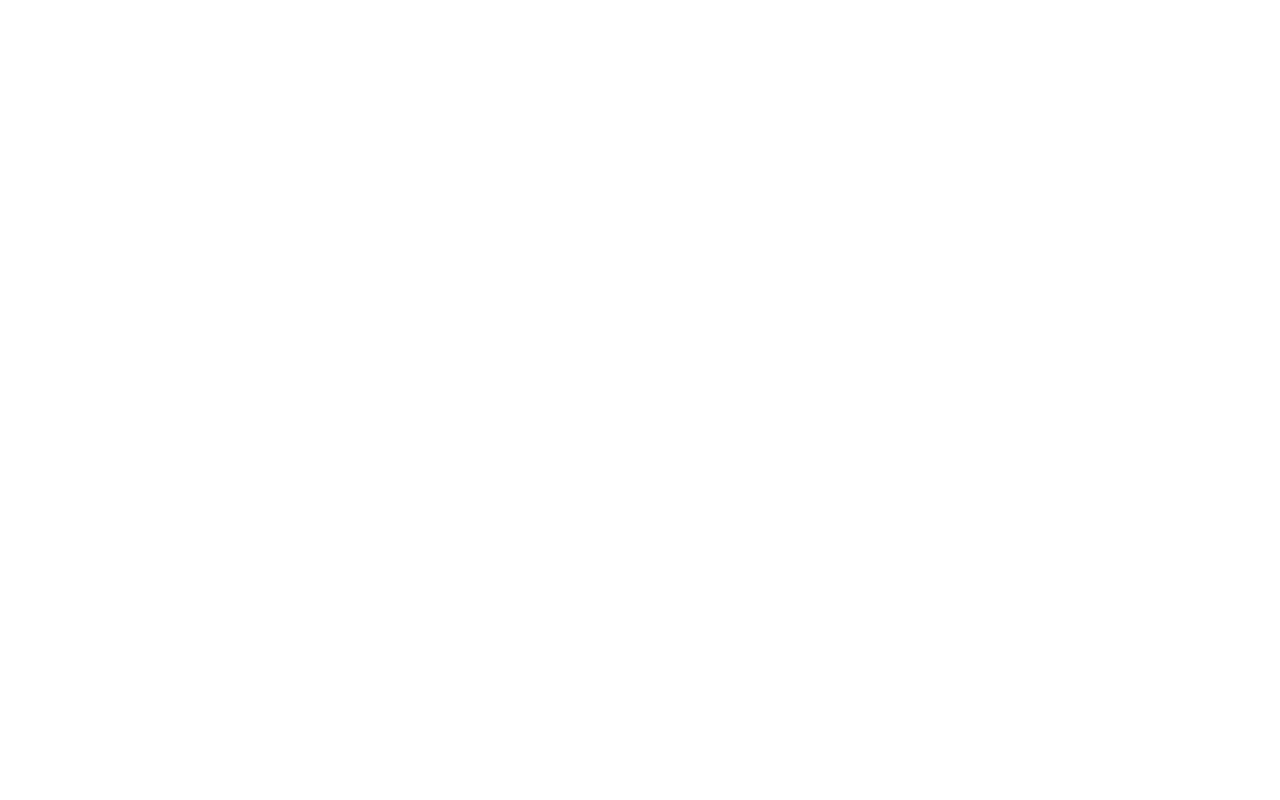
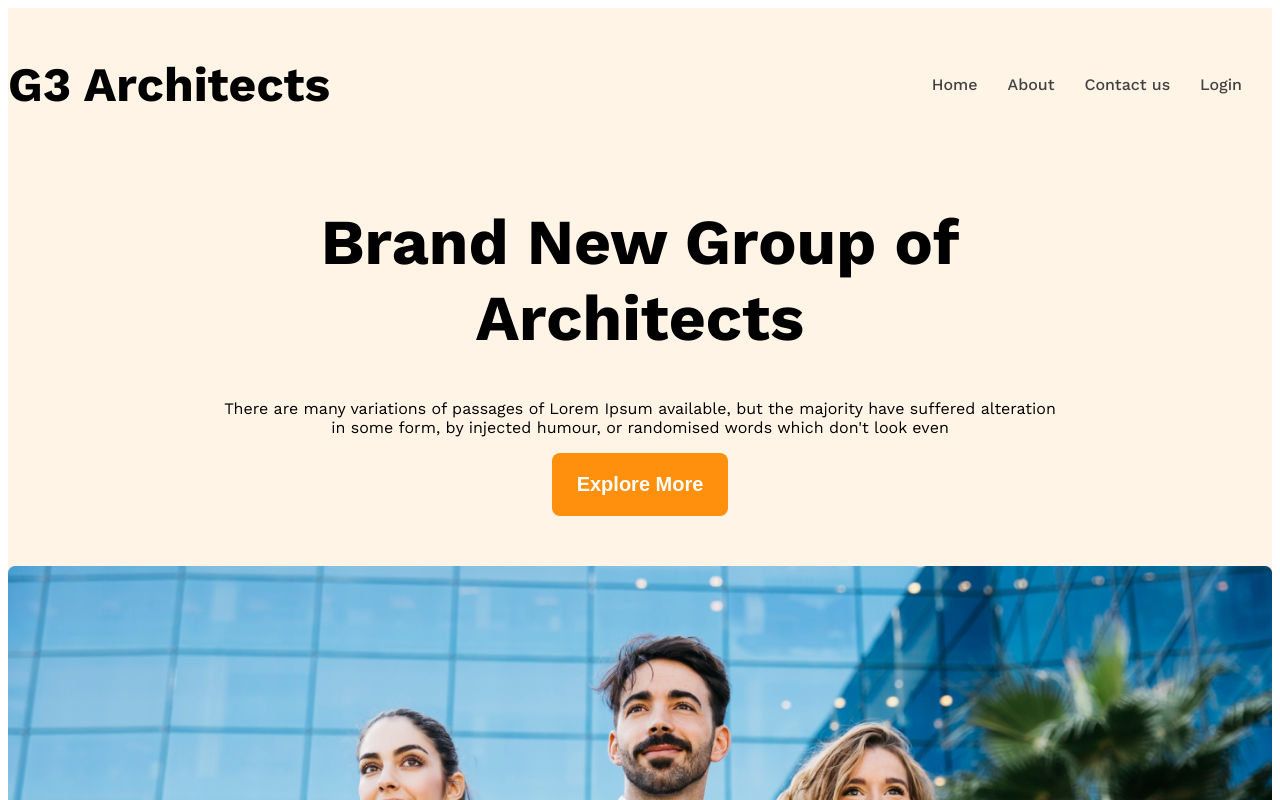
Before and after one commit to zahidulhasansakib/g3-architect-website, a plain HTML site: page index.html in a window 1280 px wide. Shown: the top 800 px of the page. Drawn offline with nearby package versions, Linux system fonts and the light colour scheme.

Commit message:
add css style

```diff
--- a/index.html
+++ b/index.html
@@ -4,11 +4,35 @@
     <meta charset="UTF-8">
     <meta name="viewport" content="width=device-width, initial-scale=1.0">
     <title>Document</title>
+    <link rel="preconnect" href="https://fonts.googleapis.com">
+<link rel="preconnect" href="https://fonts.gstatic.com" crossorigin>
+<link href="https://fonts.googleapis.com/css2?family=Work+Sans:ital,wght@0,100..900;1,100..900&display=swap" rel="stylesheet">
     <link rel="stylesheet" href="style/style.css">
 </head>
-<body>
-    <header>
+<body class="work-sans">
+    <header class="bg-light">
+<nav class="navbar display-flex">
+    <h3 class="brand">G3 Architects</h3>
+    <ul class="nav-links display-flex">
+        <li class="nav-item"><a href="" class="nav-link text-gray">Home</a></li>
+        <li class="nav-item"><a href="" class="nav-link text-gray">About</a></li>
+        <li class="nav-item"><a href="" class="nav-link text-gray">Contact us</a></li>
+        <li class="nav-item"><a href="" class="nav-link text-gray">Login</a></li>
+    </ul>
 
+</nav>
+<div class="banner">
+    <div class="banner-content">
+ <h1 class="banner-title">Brand New
+Group of Architects
+</h1>
+<p class="banner-description">There are many variations of passages of Lorem Ipsum available, but the majority have suffered alteration in some form, by injected humour, or randomised words which don't look even</p>
+<button class="btn-primary">Explore More</button>
+
+    </div>
+    <img class="banner-img" src="./images/banner.png" alt="">
+
+</div>
     </header>
     <main>
 
--- a/style/style.css
+++ b/style/style.css
@@ -0,0 +1,75 @@
+.work-sans{
+  font-family: "Work Sans", sans-serif;
+  font-optical-sizing: auto;
+}
+.brand{
+    font-size: 3rem;
+    font-weight: bold;
+}
+
+/* shared style */
+
+.display-flex{
+    display: flex;
+}
+/* dark 02 */
+.text-gray{
+    color: #424242;
+}
+/* dark 03 */
+.text-light-gray{
+    color: #727272;
+}
+ .bg-light{
+    background-color: rgba(255, 144, 14, 0.1);
+ }
+.btn-primary{
+    background-color: #FF900E;
+    color: white;
+    padding: 20px 25px;
+    font-size: 1.25rem;
+    font-weight: 600;
+    border: none;
+    border-radius: 8px;
+
+}
+
+/* navbar related style */
+.navbar{
+   justify-content: space-between;
+   align-items: center;
+
+}
+.nav-item{
+    list-style: none;
+    margin-right: 30px;
+}
+.nav-link{
+    text-decoration: none;
+    font-weight: 500;
+
+}
+.navbar, .banner{
+    max-width: 1440px;
+    margin: 0 auto;
+}
+/* banner related style */
+.banner-content{
+    max-width: 850px;
+    margin: 0 auto;
+    text-align: center;
+    margin-bottom: 50px;
+}
+.banner-title{
+    font-size: 4rem;
+    font-weight: 700;
+}
+.banner-img{
+    width: 100%;
+}
+/* responsive media query */
+@media screen  and (max-width:576px){
+    .navbar, .nav-links{
+        flex-direction: column;
+    }
+}
```
